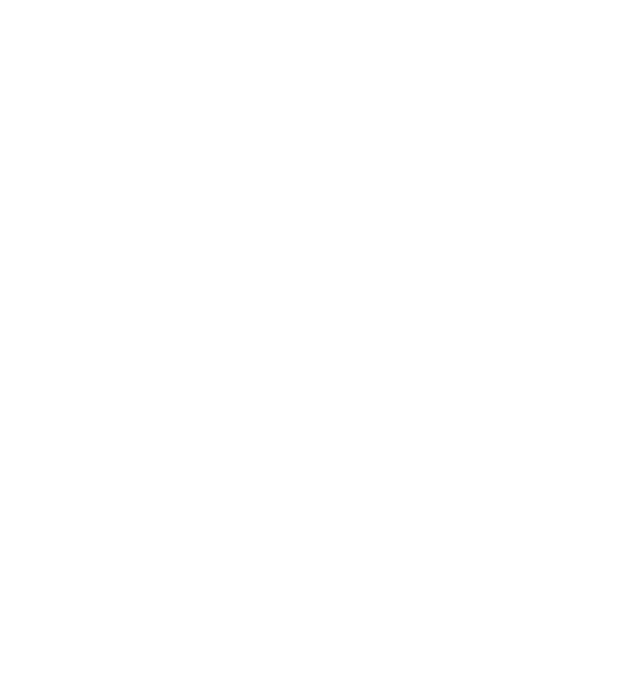
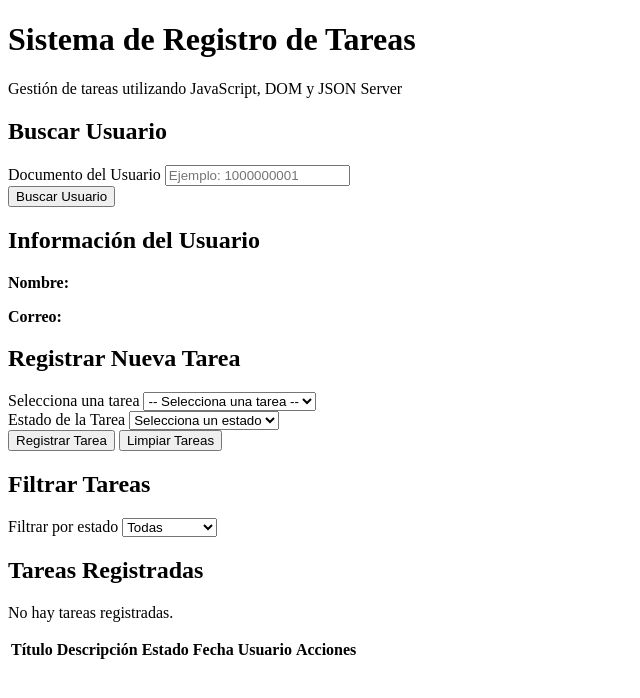
Before and after one commit to SIXGROUPJES/Proyecto_JS, a plain HTML site: page index.html in a window 1280 px wide. Shown: the whole page, without its empty margins (0-640 px from the left). Drawn offline with Linux system fonts and the light colour scheme.

Commit message:
feat:se agrega el index para el selector de tareas y la tabla + busqueda de usuario

```diff
--- a/index.html
+++ b/index.html
@@ -5,7 +5,161 @@
     <meta name="viewport" content="width=device-width, initial-scale=1.0">
     <title>GRUPO 6</title>
 </head>
+
 <body>
+    <!-- CONTENEDOR PRINCIPAL -->
+    <div class="contenedor-principal">
 
+        <!-- ENCABEZADO -->
+        <header class="encabezado">
+            <h1>Sistema de Registro de Tareas</h1>
+            <p>
+                Gestión de tareas utilizando JavaScript,
+                DOM y JSON Server
+            </p>
+        </header>
+
+
+        <!-- FORMULARIO DE BÚSQUEDA DE USUARIO -->
+        <section class="seccion-busqueda-usuario">
+            <h2>Buscar Usuario</h2>
+            <form id="formularioBusquedaUsuario">
+
+                <!-- Documento -->
+                <div class="grupo-formulario">
+                    <label for="documentoUsuario"> Documento del Usuario</label>
+                    <input type="text" id="documentoUsuario"
+                    placeholder="Ejemplo: 1000000001" required>
+
+                    <!-- Mensaje de error -->
+                    <span
+                        id="errorDocumentoUsuario"
+                        class="mensaje-error"
+                    ></span>
+                </div>
+
+                <!-- Botón -->
+                <button type="submit">Buscar Usuario</button>
+            </form>
+        </section>
+
+
+        <!-- MENSAJES DEL SISTEMA -->
+        <div id="mensajeSistema"></div>
+
+
+        <!-- DATOS DEL USUARIO -->
+        <section id="seccionDatosUsuario" class="hidden" >
+            <h2>Información del Usuario</h2>
+            <p>
+                <strong>Nombre:</strong>
+                <span id="nombreUsuario"></span>
+            </p>
+            <p>
+                <strong>Correo:</strong>
+                <span id="correoUsuario"></span>
+            </p>
+        </section>
+
+
+        <!-- FORMULARIO DE REGISTRO DE TAREAS -->
+        <section id="seccionFormularioTareas" class="hidden">
+
+            <h2>Registrar Nueva Tarea</h2>
+
+            <form id="formularioTareas">
+
+                <!-- SELECCIONAR TAREA -->
+                <div class="grupo-formulario">
+                    <label for="selectorTareas">Selecciona una tarea</label>
+                    <select id="selectorTareas" required>
+                        <option value="">-- Selecciona una tarea --</option>
+                    </select>
+                    <span id="errorSelectorTareas" class="mensaje-error"></span>
+                </div>
+
+                <!-- ESTADO -->
+                <div class="grupo-formulario">
+                    <label for="estadoTarea">Estado de la Tarea</label>
+                    <select id="estadoTarea" required>
+                        <option value="" disabled selected>Selecciona un estado </option>
+                        <option value="Pendiente">Pendiente</option>
+                        <option value="En progreso">En progreso</option>
+                        <option value="Completada">Completada</option>
+                    </select>
+                    <span id="errorEstadoTarea" class="mensaje-error"></span>
+                </div>
+
+
+                <!-- BOTONES -->
+                <div class="acciones-formulario">
+                    <button type="submit">Registrar Tarea</button>
+
+                    <!-- Botón limpiar -->
+                    <button type="button" id="botonLimpiarTareas"
+                        class="hidden">Limpiar Tareas
+                    </button>
+                </div>
+            </form>
+        </section>
+
+
+        <!-- FILTRO DE TAREAS -->
+        <section id="seccionFiltroTareas" class="hidden">
+            <h2>Filtrar Tareas</h2>
+            <div class="grupo-formulario">
+                <label for="filtroEstado">Filtrar por estado</label>
+                <select id="filtroEstado">
+                    <option value="Todas">Todas</option>
+                    <option value="Pendiente">Pendiente</option>
+                    <option value="En progreso">En progreso</option>
+                    <option value="Completada">Completada</option>
+                </select>
+            </div>
+        </section>
+
+
+        <!-- TABLA DE TAREAS -->
+        <section class="seccion-tabla-tareas">
+
+            <h2>Tareas Registradas</h2>
+
+            <!-- Mensaje sin tareas -->
+            <div id="mensajeSinTareas">
+                <p>No hay tareas registradas.</p>
+            </div>
+
+            <!-- Tabla -->
+            <table id="tablaTareas" class="hidden">
+                <thead>
+                    <tr>
+                        <th>Título</th>
+
+                        <th>Descripción</th>
+
+                        <th>Estado</th>
+
+                        <th>Fecha</th>
+
+                        <th>Usuario</th>
+
+                        <th>Acciones</th>
+                    </tr>
+                </thead>
+
+
+                <!--
+                    Aquí se insertarán las tareas
+                    dinámicamente desde JavaScript
+                -->
+
+                <tbody id="cuerpoTablaTareas"></tbody>
+            </table>
+        </section>
+    </div>
+
+
+    <!-- SCRIPT PRINCIPAL -->
+    <script src="script.js" type="module"></script>
 </body>
 </html>
```
Also changed, not shown: TEAM_AGREEMENT.md (+1 -1 lines).
